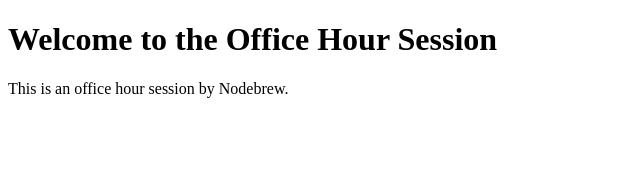
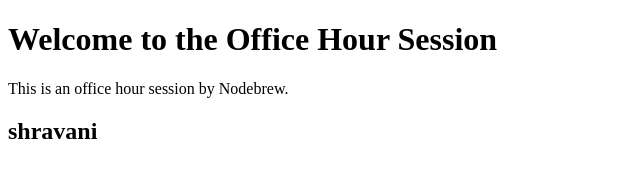
Before and after one commit to nodebrewhq/brew-bridge, a plain HTML site: page index.html in a window 1280 px wide. Shown: the whole page, without its empty margins (0-640 px from the left). Drawn offline with Linux system fonts and the light colour scheme.

Commit message:
Update index.html

```diff
--- a/index.html
+++ b/index.html
@@ -8,5 +8,6 @@
 <body>
     <h1>Welcome to the Office Hour Session</h1>
     <p>This is an office hour session by Nodebrew.</p>
+    <h2>shravani</h2>
 </body>
 </html>
```
